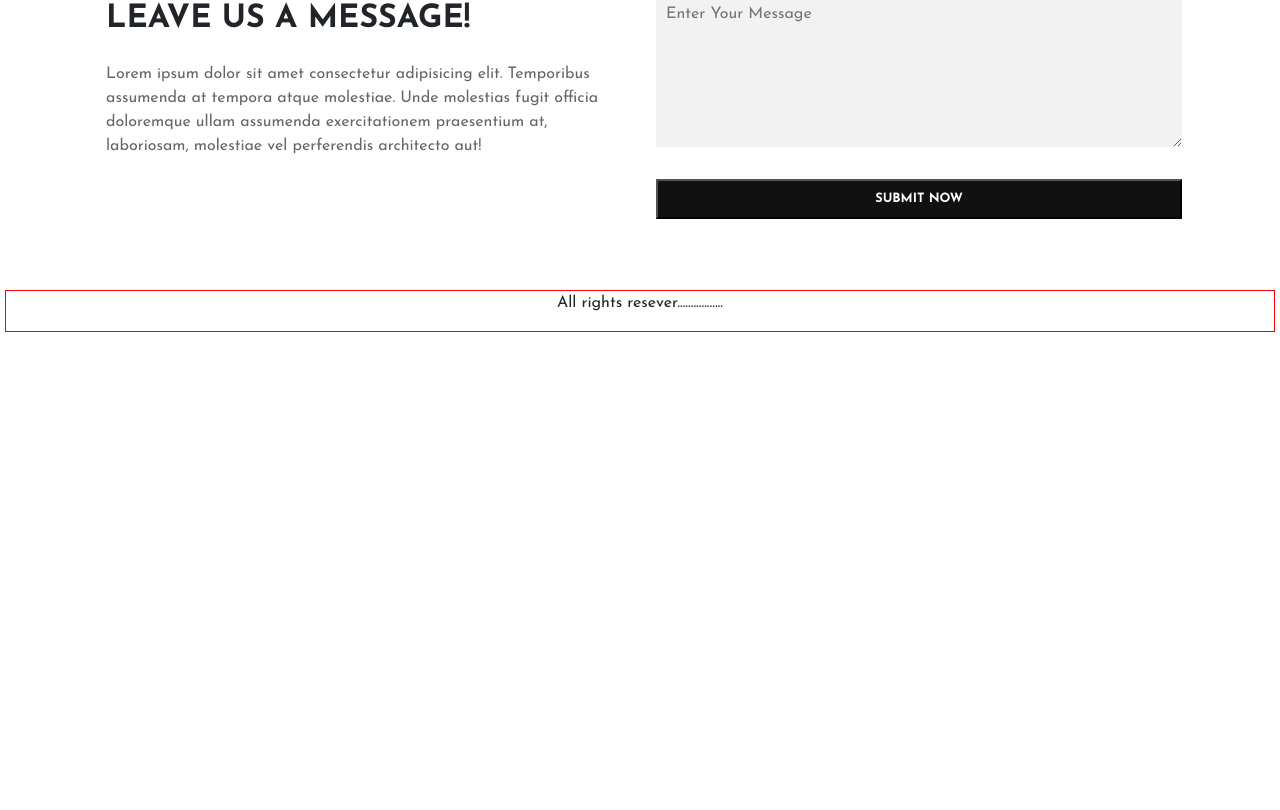
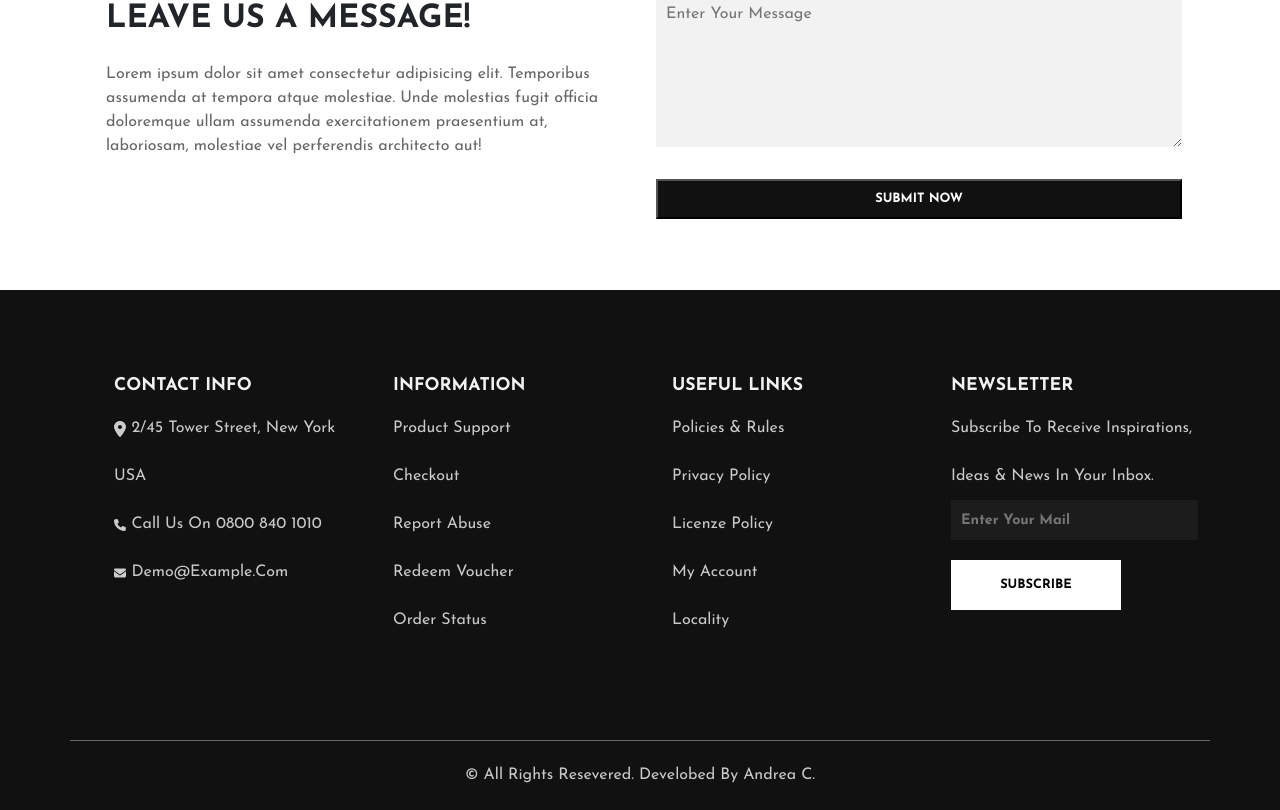
Before and after one commit to AndreaCollura/proj-html-vuejs, a Vue app: page / in a window 1280 px wide. Shown: the part 7177-7987 px from the top of the page. Before the commit the page ends 7509 px from the top, so only its background shows below. Built offline with nearby package versions, Linux system fonts and the light colour scheme; a web font is replaced by a local one.

Commit message:
footer comp done

```diff
--- a/src/App.vue
+++ b/src/App.vue
@@ -15,19 +15,7 @@
 
   <!-- FOOTER -->
 
-  <footer class="container-fluid debug">
-    <!-- <div class="container d-flex debug">
-      <ul class="px-0" v-for="(list, index) in footerLinks" :key="index">
-        <li class="text-white text-uppercase">{{ list.title }}</li>
-        <li v-for="(item, i) in list.links" :key="i">
-          <a :href="item.url">{{ item.text }}</a>
-        </li>
-      </ul>
-    </div> -->
-    <div class="container text-center">
-      <p>All rights resever.................</p>
-    </div>
-  </footer>
+  <FooterComp/>
 
   <!-- / FOOTER -->
 </template>
@@ -36,11 +24,13 @@
 import { store } from './data/store'
 import HeaderComp from './components/HeaderComp.vue';
 import MainComp from './components/MainComp.vue';
+import FooterComp from './components/FooterComp.vue';
 export default {
   name: 'App',
   components: {
     HeaderComp,
-    MainComp
+    MainComp,
+    FooterComp
 
   },
   data() {
@@ -62,12 +52,5 @@ export default {
   @import url('https://fonts.googleapis.com/css2?family=Delicious+Handrawn&family=Josefin+Sans:wght@300;400;500;600;700&display=swap');
 
 
-// .icons-bg{
-//   background-image: url(./assets/styles/img/Parallax-03.jpg);
-//   height: 200px;
 
-//   margin: 0 5px;
-//   background-position: center;
-
-// }
 </style>
--- a/src/assets/styles/partials/_variables.scss
+++ b/src/assets/styles/partials/_variables.scss
@@ -2,3 +2,5 @@ $black-bg: #111111;
 $gray-bg: #666666;
 $light-gray: #f2f2f2;
 $white-bg: #ffffff;
+$footer-gray: #cbc8c8;
+$dark-gray: #1c1c1c
--- a/src/components/FooterComp.vue
+++ b/src/components/FooterComp.vue
@@ -1,16 +1,165 @@
 <template>
-    <div>
+    <footer>
+        <div class="foot-cont d-flex align-items-center">
+            <div class="container-fluid">
+                <div class="container d-flex">
+                    <ul>
+                        <li>
+                            <h5 class="text-uppercase">contact info</h5>
+                        </li>
+                        <li><img src="../assets/styles/img/footer-location-dot-solid.svg" alt=""> 2/45 tower street, new
+                            york
+                            USA</li>
+                        <li><img src="../assets/styles/img/footer-phone-solid.svg" alt=""> call us on 0800 840 1010</li>
+                        <li><img src="../assets/styles/img/footer-envelope-soli.svg" alt=""> demo@example.com</li>
+                    </ul>
 
-    </div>
+                    <ul v-for="(list, index) in store.footerList" :key="index">
+                        <li>
+                            <h5 class="text-uppercase">
+                                {{ list.title }}
+                            </h5>
+                        </li>
+                        <li v-for="(item, i) in list.links" :key="i">
+                            <a :href="item.url">{{ item.text }}</a>
+                        </li>
+                    </ul>
+
+                    <ul>
+                        <li>
+                            <h5 class="text-uppercase">newsletter</h5>
+                        </li>
+                        <li>subscribe to receive inspirations, ideas & news in your inbox.</li>
+                        <input name="subscribe" placeholder="Enter Your Mail" type="text">
+                        <button>subscribe</button>
+                    </ul>
+                </div>
+            </div>
+        </div>
+        <div class="container-fluid d-flex align-content-center end-page">
+            <div class=" container end-page-border text-center">
+                <p class="text-capitalize"> &copy; All rights resevered. develobed by andrea c.</p>
+            </div>
+        </div>
+
+    </footer>
 </template>
 
 <script>
-    export default {
-        name: 'FooterComp'
+import { store } from '../data/store'
+export default {
+    name: 'FooterComp',
+    components: {
+
+    },
+    data() {
+        return {
+            store
+
+        }
+    },
+    methods: {
 
     }
+
+}
 </script>
 
+
+
 <style lang="scss" scoped>
+@use '../assets/styles/partials/variables' as *;
 
+
+footer {
+
+    margin: 0 -5px;
+
+    .end-page {
+        background-color: $black-bg ;
+        color: $footer-gray;
+
+
+
+        .end-page-border {
+            border-top: 1px solid $gray-bg;
+            height: 70px;
+            display: flex;
+            justify-content: center;
+            align-items: center;
+
+            p {
+                margin: 0;
+            }
+
+        }
+
+
+    }
+
+
+    .foot-cont {
+        background-color: $black-bg ;
+        height: 450px;
+
+    }
+
+
+    ul {
+        margin-bottom: 10px;
+        list-style: none;
+        color: $footer-gray;
+        width: 300px;
+
+        input {
+            width: 100%;
+            height: 40px;
+            font-size: .9rem;
+            padding-left: 10px;
+            background-color: $dark-gray;
+            border: none;
+            font-weight: bold;
+            text-transform: capitalize;
+            /*  margin-top: px; */
+        }
+
+        button {
+            width: 170px;
+            height: 50px;
+            font-size: .8rem;
+            background-color: $white-bg;
+            border: none;
+            font-weight: bold;
+            text-transform: uppercase;
+            margin-top: 20px;
+
+        }
+
+        li {
+
+            text-transform: capitalize;
+            line-height: 3rem;
+
+            a{
+                text-decoration: none;
+                color: $footer-gray;
+
+            }
+
+            h5 {
+                font-size: 1.1rem;
+                font-weight: 700;
+                color: $light-gray;
+            }
+
+            img {
+                width: 5%;
+
+            }
+
+
+        }
+
+    }
+}
 </style>
--- a/src/data/store.js
+++ b/src/data/store.js
@@ -215,4 +215,61 @@ export const store = reactive({
             image: "/images/02.png",
         },
     ],
+
+
+
+
+    footerList: [
+        {
+            title: 'information',
+            links: [
+                {
+                    text: "product support",
+                    url: "#",
+                },
+                {
+                    text: "checkout",
+                    url: "#",
+                },
+                {
+                    text: "report abuse",
+                    url: "#",
+                },
+                {
+                    text: "redeem voucher",
+                    url: "#",
+                },
+                {
+                    text: "order status",
+                    url: "#",
+                }
+
+            ]
+        },
+        {
+            title: 'useful links',
+            links: [
+                {
+                    text: "policies & rules",
+                    url: "#",
+                },
+                {
+                    text: "privacy policy",
+                    url: "#",
+                },
+                {
+                    text: "licenze policy",
+                    url: "#",
+                },
+                {
+                    text: "my account",
+                    url: "#",
+                },
+                {
+                    text: "locality",
+                    url: "#",
+                }
+            ]
+        },
+    ]
 })
```
Also changed, not shown: src/components/MainComp.vue (+62 -48 lines).
